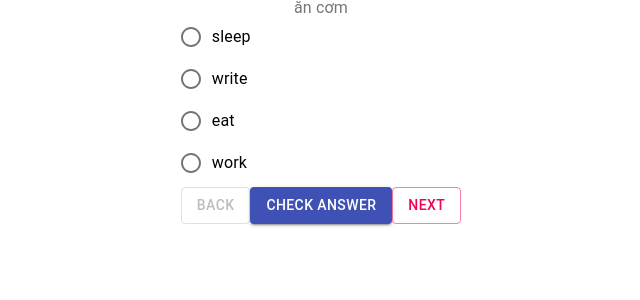
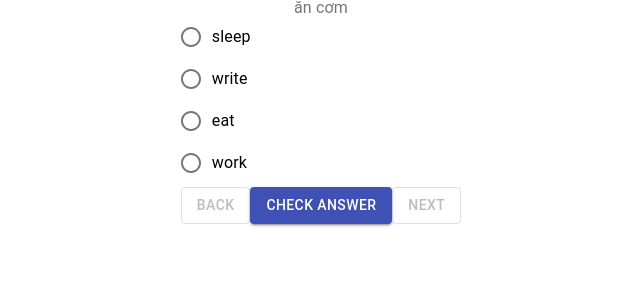
Before and after one commit to adhoc-app/adhoc-react-redux-typescript, a React (Create React App) app: page / in a window 1280 px wide. Shown: the top 300 px of the page, without its empty margins (319-959 px from the left). Built offline with nearby package versions, Linux system fonts and the light colour scheme.

Commit message:
back-and-forth Disable next button if it is last question or if answer has not been selected

```diff
--- a/src/features/quiz/QuestionForm.tsx
+++ b/src/features/quiz/QuestionForm.tsx
@@ -79,7 +79,8 @@ function QuestionForm({
           <Button
             id={`next_btn_${index}`}
             variant="outlined"
-            color="secondary"
+            color="default"
+            disabled={index === questions.length - 1 || !selected}
             onClick={(event) => handleGoNext(event)}
           >
             Next
```
